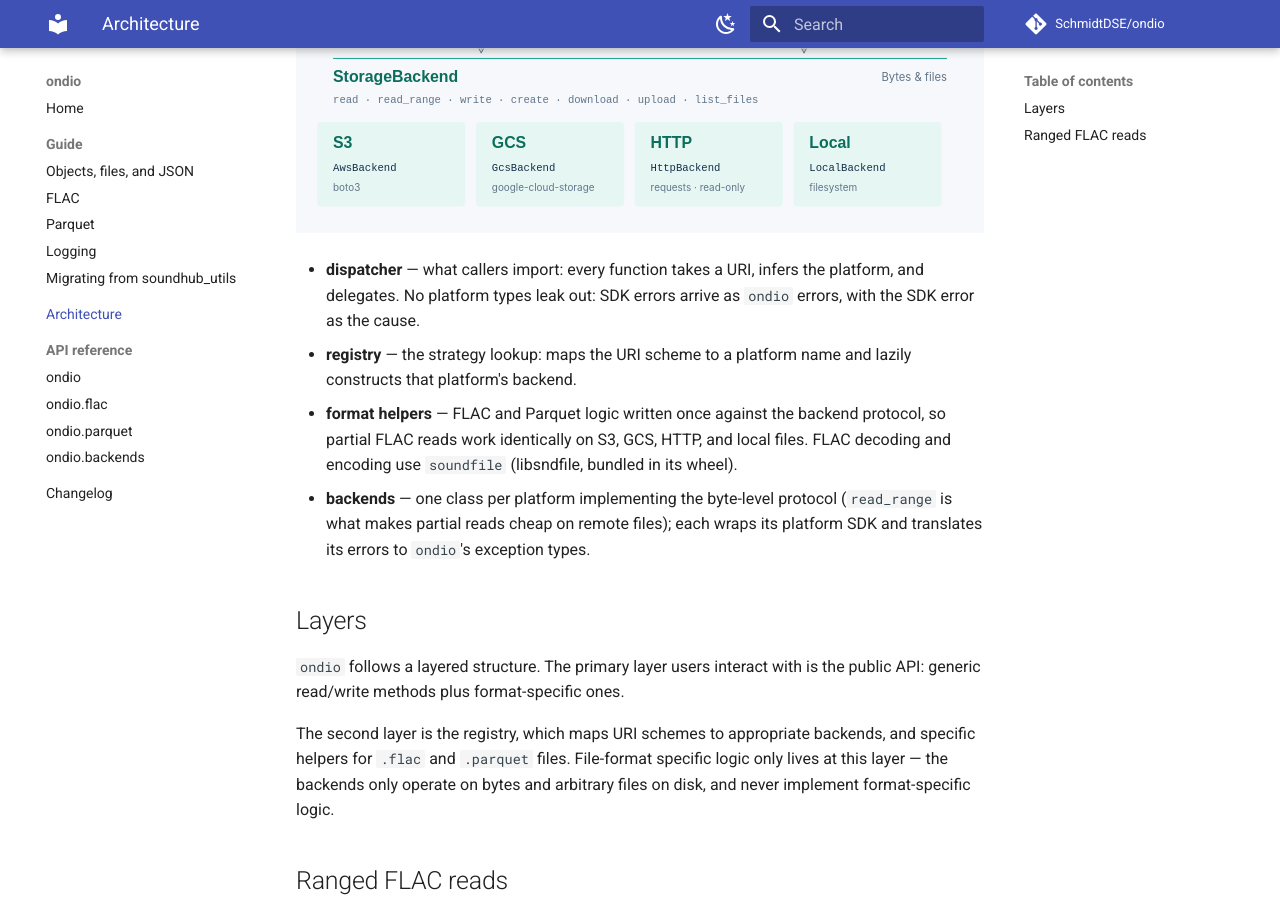
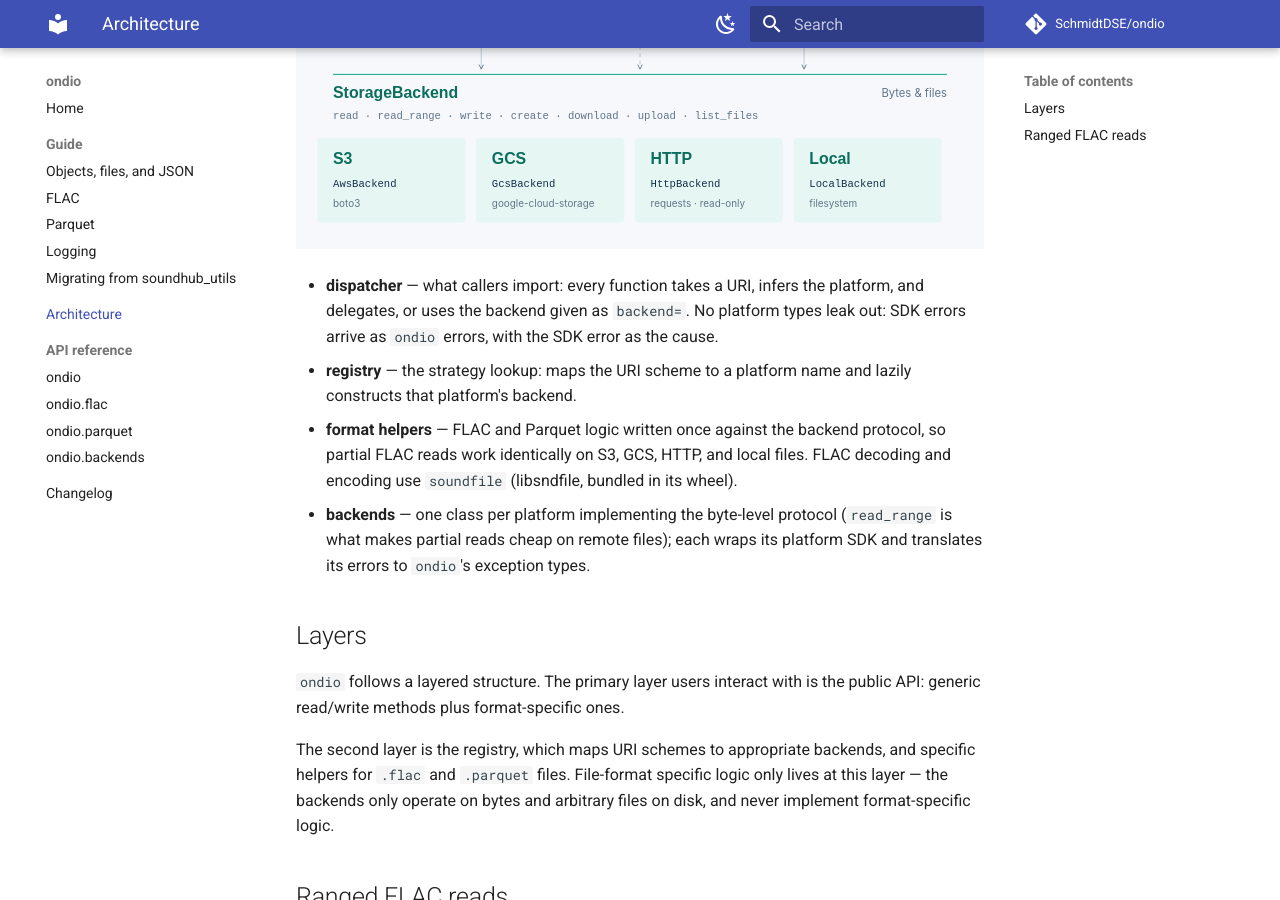
Before and after one commit to SchmidtDSE/ondio, an MkDocs documentation site: the page built from docs/content/architecture.md, in a window 1280 px wide and 900 px high, scrolled down 661 px. Built offline with MkDocs 1.6.1 and Material for MkDocs 9.7.7, drawn with Linux system fonts in a browser that asks for light colours; comment, search, counter and statistics services are not loaded.

Commit message:
docs: show backend=, read_range and get_environment in the architecture figure.

```diff
--- a/docs/content/architecture.md
+++ b/docs/content/architecture.md
@@ -8,7 +8,7 @@
 ![ondio architecture: dispatcher, registry, format helpers and backends](architecture.svg#only-light)
 ![ondio architecture: dispatcher, registry, format helpers and backends](architecture-dark.svg#only-dark)
 
-- **dispatcher** — what callers import: every function takes a URI, infers the platform, and delegates. No platform types leak out: SDK errors arrive as `ondio` errors, with the SDK error as the cause.
+- **dispatcher** — what callers import: every function takes a URI, infers the platform, and delegates, or uses the backend given as `backend=`. No platform types leak out: SDK errors arrive as `ondio` errors, with the SDK error as the cause.
 - **registry** — the strategy lookup: maps the URI scheme to a platform name and lazily constructs that platform's backend.
 - **format helpers** — FLAC and Parquet logic written once against the backend protocol, so partial FLAC reads work identically on S3, GCS, HTTP, and local files. FLAC decoding and encoding use `soundfile` (libsndfile, bundled in its wheel).
 - **backends** — one class per platform implementing the byte-level protocol (`read_range` is what makes partial reads cheap on remote files); each wraps its platform SDK and translates its errors to `ondio`'s exception types.
```
Also changed, not shown: docs/content/architecture.svg.
